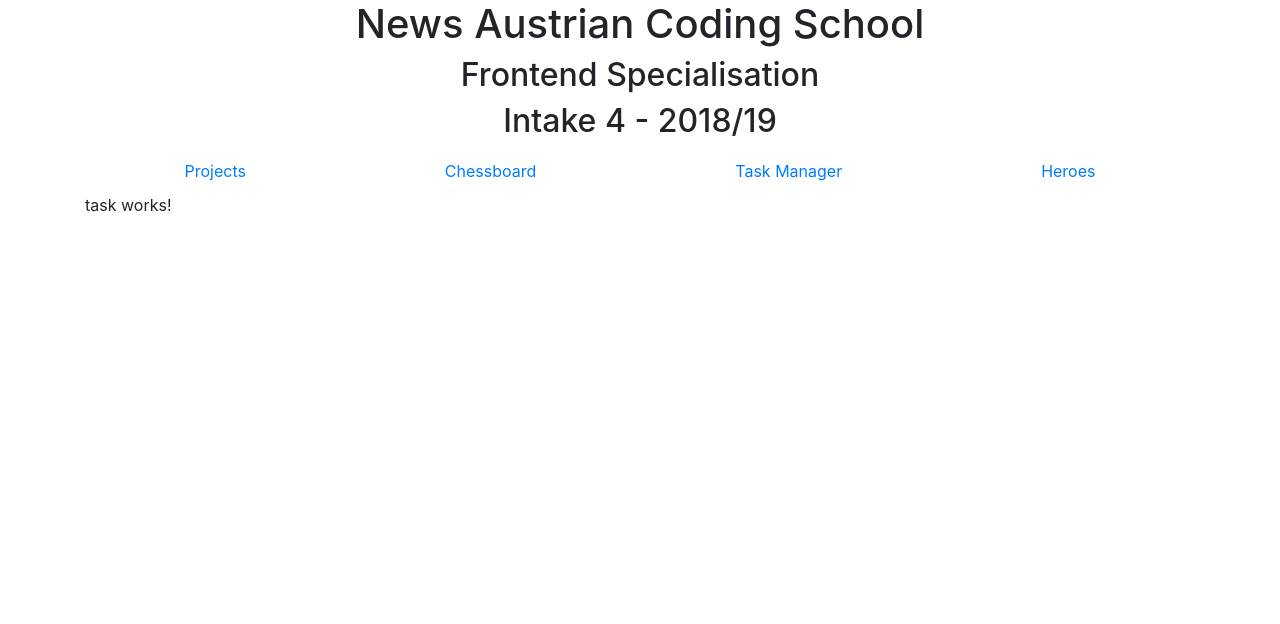
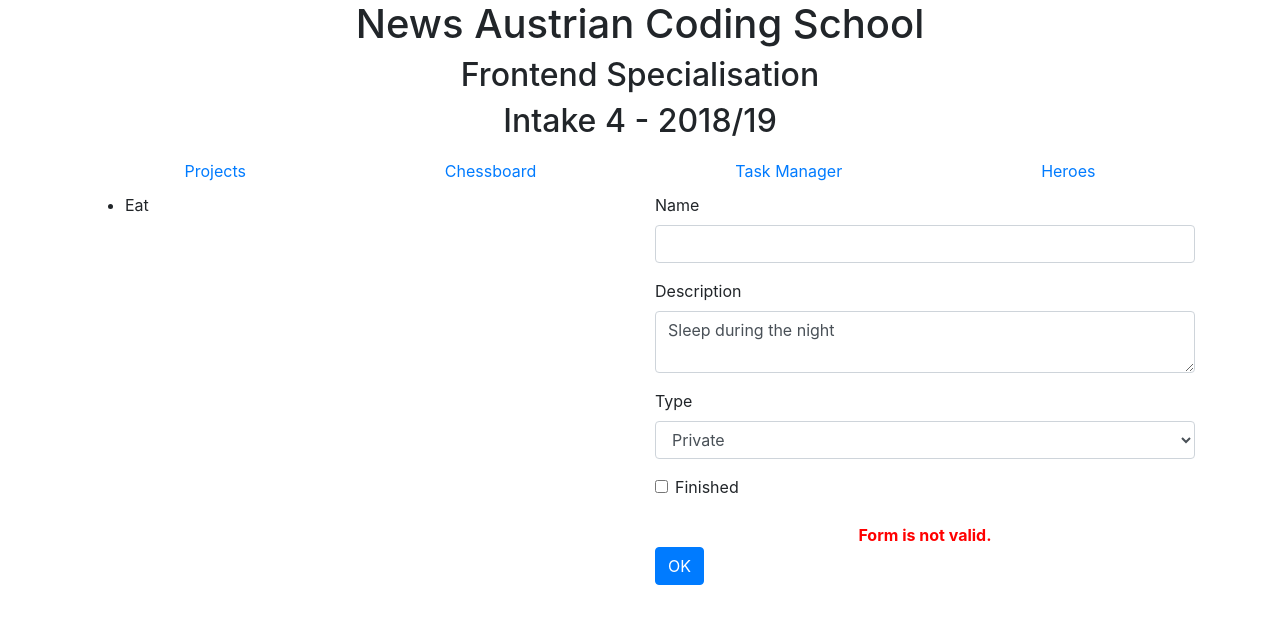
Before and after one commit to newaustriancodingschool/i4-frontend-specialisation-ng, an Angular app: page /task-manager in a window 1280 px wide. Shown: the top 624 px of the page. Built offline with nearby package versions, Linux system fonts and the light colour scheme.

Commit message:
lesson 22

```diff
--- a/src/app/hero/hero.component.html
+++ b/src/app/hero/hero.component.html
@@ -1,3 +1,3 @@
 <h2>{{ selectedHero.name | uppercase }} Details</h2>
 <div><span>id: </span>{{ selectedHero.id }}</div>
-<div><span>name: </span>{{ selectedHero.name }}</div>
+<div><span>name: </span><input type="text" [(ngModel)]="selectedHero.name" /></div>
--- /dev/null
+++ b/src/app/task-form/task-form.component.html
@@ -0,0 +1,26 @@
+<form [formGroup]="formGroup" (ngSubmit)="submit()">
+  <div class="form-group">
+    <label for="">Name</label>
+    <input type="text" name="name" formControlName="name" class="form-control" />
+  </div>
+  <div class="form-group">
+    <label for="">Description</label>
+    <textarea name="description" class="form-control" formControlName="description"></textarea>
+  </div>
+  <div class="form-group">
+    <label for="">Type</label>
+    <select name="type" class="form-control" formControlName="type">
+      <option value="private">Private</option>
+      <option value="professional">Professional</option>
+      <option value="event">Event</option>
+    </select>
+  </div>
+  <div class="form-group form-check">
+    <input type="checkbox" class="form-check-input" name="finished" id="" formControlName="finished" />
+    <label for="">Finished</label>
+  </div>
+  <div class="invalid">
+    <ng-container *ngIf="!isValid">Form is not valid.</ng-container>
+  </div>
+  <div><input type="submit" class="btn btn-primary" value="OK" /></div>
+</form>
--- /dev/null
+++ b/src/app/task-form/task-form.component.scss
@@ -0,0 +1,5 @@
+.invalid {
+  color: red;
+  font-weight: bold;
+  text-align: center;
+}
--- /dev/null
+++ b/src/app/task-form/task-form.component.ts
@@ -0,0 +1,35 @@
+import { Component, OnInit, Output, EventEmitter } from '@angular/core';
+import { FormGroup, FormBuilder, Validators } from '@angular/forms';
+import { Task } from '../task';
+
+@Component({
+  selector: 'app-task-form',
+  templateUrl: './task-form.component.html',
+  styleUrls: ['./task-form.component.scss']
+})
+export class TaskFormComponent implements OnInit {
+  @Output() addTask = new EventEmitter<Task>();
+
+  formGroup: FormGroup;
+  isValid = false;
+  constructor(private formBuilder: FormBuilder) {}
+
+  ngOnInit() {
+    this.formGroup = this.formBuilder.group({
+      name: ['', Validators.required],
+      description: ['Sleep during the night'],
+      type: ['private'],
+      finished: []
+    });
+
+    this.formGroup.valueChanges.subscribe(() => (this.isValid = this.formGroup.valid));
+  }
+
+  submit() {
+    if (this.formGroup.valid) {
+      this.addTask.emit(this.formGroup.value);
+    } else {
+      console.log('not valid');
+    }
+  }
+}
--- /dev/null
+++ b/src/app/task.ts
@@ -0,0 +1,51 @@
+export interface Task {
+  name: string;
+  description: string;
+  type: string;
+  finished: boolean;
+}
+
+const shop = [
+  {
+    branch: 'hofer',
+    baskets: [
+      {
+        name: 'hofer1',
+        products: [
+          { product: 'Apple', amount: 2, price: 1.5, code: 2541 },
+          { product: 'Milch', amount: 3, price: 1.2, code: 2542 },
+          { product: 'Apple', amount: 2, price: 1.5, code: 2541 }
+        ]
+      },
+      {
+        name: 'hofer2',
+        products: [
+          { product: 'Banana', amount: 2, price: 1.5, code: 2543 },
+          { product: 'Apple', amount: 3, price: 1.2, code: 2544 },
+          { product: 'coffee', amount: 4, price: 3, code: 2545 }
+        ]
+      }
+    ]
+  },
+  {
+    branch: 'billa',
+    baskets: [
+      {
+        name: 'billa1',
+        products: [
+          { product: 'tomato', amount: 2, price: 0.5, code: 2546 },
+          { product: 'Apple', amount: 3, price: 0.9, code: 2547 },
+          { product: 'orange', amount: 4, price: 1.2, code: 2548 }
+        ]
+      },
+      {
+        name: 'billa2',
+        products: [
+          { product: 'juise', amount: 2, price: 1.5, code: 2549 },
+          { product: 'Apple', amount: 2, price: 1.5, code: 2541 },
+          { product: 'chokolate', amount: 3, price: 2.5, code: 2540 }
+        ]
+      }
+    ]
+  }
+];
--- a/src/app/task/task.component.html
+++ b/src/app/task/task.component.html
@@ -1,3 +1,12 @@
-<p>
-  task works!
-</p>
+<div class="row">
+  <div class="col-6">
+    <ul>
+      <li *ngFor="let task of tasks">
+        {{ task.name }}<span class="description">{{ task.description }}</span>
+      </li>
+    </ul>
+  </div>
+  <div class="col-6">
+    <app-task-form (addTask)="addTaskToList($event)"></app-task-form>
+  </div>
+</div>
--- a/src/app/task/task.component.scss
+++ b/src/app/task/task.component.scss
@@ -0,0 +1,3 @@
+.description {
+  font-size: 12px;
+}
--- a/src/app/task/task.component.ts
+++ b/src/app/task/task.component.ts
@@ -1,11 +1,18 @@
 import { Component, OnInit } from '@angular/core';
+import { Task } from '../task';
+import { FormBuilder, FormGroup } from '@angular/forms';
 
 @Component({
   templateUrl: './task.component.html',
   styleUrls: ['./task.component.scss']
 })
 export class TaskComponent implements OnInit {
+  tasks: Array<Task> = [{ name: 'Eat', description: '', type: 'event', finished: true }];
   constructor() {}
 
   ngOnInit() {}
+
+  addTaskToList(task: Task) {
+    this.tasks.push(task);
+  }
 }
```
Also changed, not shown: src/app/app.module.ts (+11 -9 lines), 1 other file (tests, documents, lock files or other folders).
